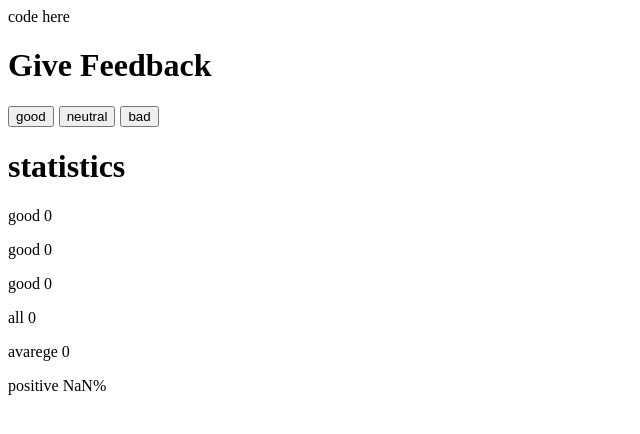
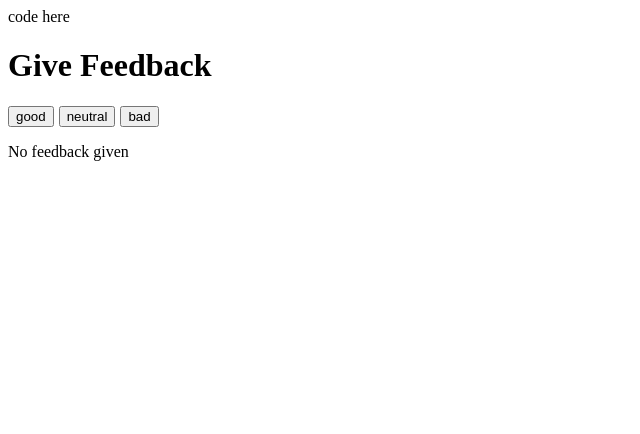
Before and after one commit to sohretturaman/fullstackopen-helsinky-exercises, a React (Vite) app in the folder part1/: page / in a window 1280 px wide. Shown: the top 434 px of the page, without its empty margins (0-640 px from the left). Built offline with nearby package versions, Linux system fonts and the light colour scheme.

Commit message:
exercise 1.9 has been completed on part1

```diff
--- a/part1/src/App.jsx
+++ b/part1/src/App.jsx
@@ -35,8 +35,13 @@ const App = () => {
      <button style={{marginRight:5}} onClick={()=>setGood(prev=>prev+1)}>good</button>
      <button style={{marginRight:5}} onClick={()=>setNeutral((prev)=>prev+1)}>neutral</button>
      <button onClick={()=>setBad((prev)=>prev+1)} >bad</button>
+{
+bad !==0 || good !==0 || neutral !==0 ?
+<Statistics good={good} bad={bad} neutral={neutral} getPositive={getPositive} avarege={avarege} />
+:
+<p>No feedback given</p>
+}
 
-     <Statistics good={good} bad={bad} neutral={neutral} getPositive={getPositive} avarege={avarege} />
    </div>
  )
 
```
